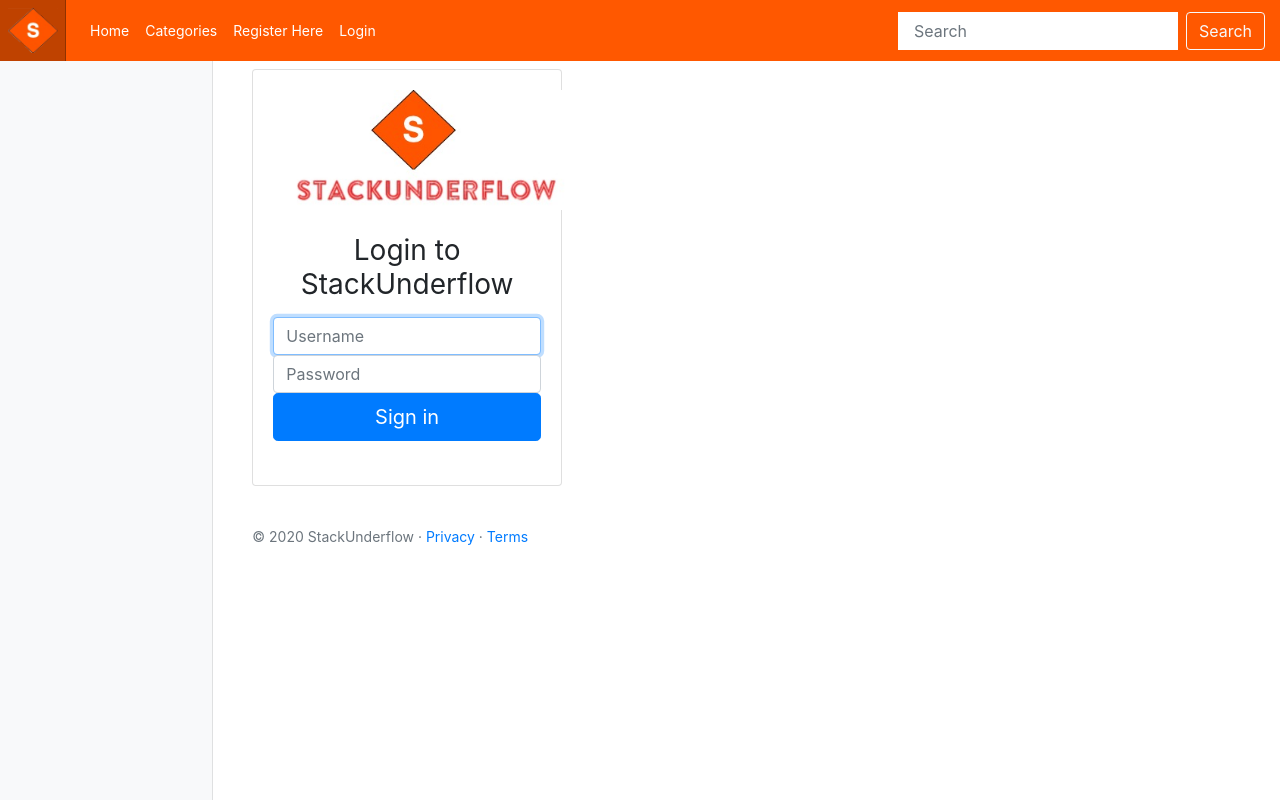
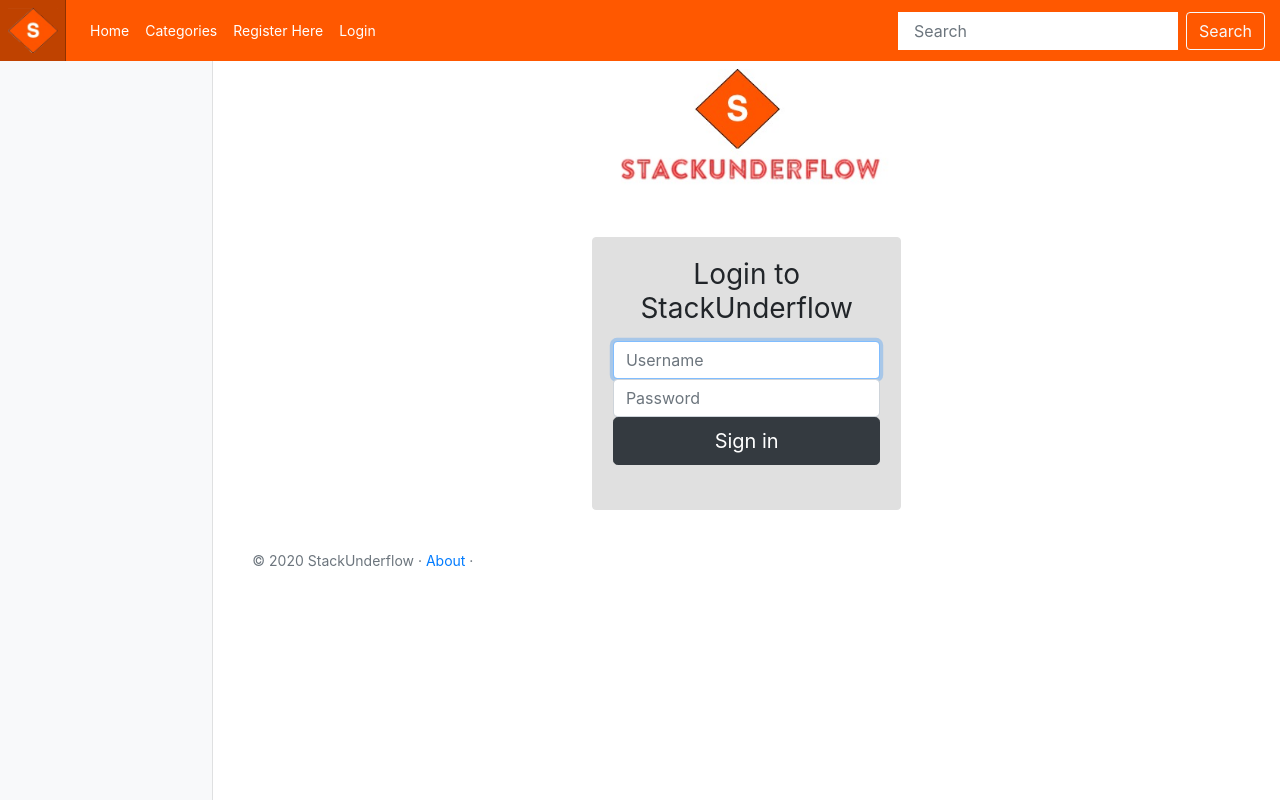
Before and after one commit to wad2Project/group_project, a Django app: template templates/registration/login.html in a window 1280 px wide. Run offline with Django 3.2, Linux system fonts and the light colour scheme; the template is opened without the code that fills it, so the values that code supplies are empty; some libraries are stand-ins or nearby versions.

Commit message:
some cosmetic changes

```diff
--- a/templates/registration/login.html
+++ b/templates/registration/login.html
@@ -6,15 +6,16 @@ Login
 {% endblock %}
 
 {% block body_block %}
-
+<div class="text-center mb-4">
+    <img class="mb-4" src="{% static 'images/logo.jpg' %}" alt="" width="300" height="120">
+</div>
 <div class="container">
-    <div class="row">
+    <div class="row justify-content-md-center">
         <div class="col-md-4">
-            <div class="card mb-4">
+            <div class="card mb-4" style="background-color: #e0e0e0; border-color: #e0e0e0;">
                 <div class="card-body">
                     <div class="form-label-group">
                         <div class="text-center mb-4">
-                            <img class="mb-4" src="{% static 'images/logo.jpg' %}" alt="" width="300" height="120">
                             <h1 class="h3 mb-3 font-weight-normal">Login to StackUnderflow</h1>
                             <form class="form-signin" role="form" method="post" action=".">
                                 {% csrf_token %}
@@ -22,8 +23,7 @@ Login
                                 <input type="text" name="username" id="id_username" class="form-control" placeholder="Username" required autofocus>
                                 <label for="inputPassword" class="sr-only">Password</label>
                                 <input type="password" name="password" id="id_password" class="form-control" placeholder="Password" required>
-                                <button class="btn btn-lg btn-primary btn-block" type="submit" value="Submit">Sign in
-                                </button>
+                                <button class="btn btn-lg btn-dark btn-block" type="submit" value="Submit">Sign in</button>
                             </form>
                         </div>
                     </div>
--- a/templates/stack_underflow/base.html
+++ b/templates/stack_underflow/base.html
@@ -6,11 +6,13 @@
     <meta charset="utf-8">
     <meta name="viewport" content="width=device-width, initial-scale=1, shrink-to-fit=no">
     <title>
-        {% block title_block %}Welcome to StackUnderflow{% endblock %}
+        {% block title_block %}
+        Welcome to StackUnderflow
+        {% endblock %}
     </title>
 
     <!-- Bootstrap core CSS -->
-    <link href="{% static 'css/bootstrap.min.css' %}" rel="stylesheet" >
+    <link href="{% static 'css/bootstrap.min.css' %}" rel="stylesheet">
 
     <!-- CSS Styles for templates -->
     <link href="{% static 'css/stack_underflow.css' %}" rel="stylesheet">
@@ -19,21 +21,29 @@
 <body>
 <header>
     <nav class="navbar navbar-expand-md navbar-dark fixed-top p-0" style="background-color: #ff5800;">
-                <a class="navbar-brand p-2" href="{% url 'stack_underflow:index' %}"><img src="{% static 'images/logo1.png' %}" width="50" height=""50"></a>
-                <button class="navbar-toggler" type="button" data-toggle="collapse" data-target="#navbarCollapse" aria-controls="navbarCollapse" aria-expanded="false" aria-label="Toggle navigation">
+        <a class="navbar-brand p-2" href="{% url 'stack_underflow:index' %}"><img src="{% static 'images/logo1.png' %}"
+                                                                                  width="50" height="" 50"></a>
+        <button class="navbar-toggler" type="button" data-toggle="collapse" data-target="#navbarCollapse"
+                aria-controls="navbarCollapse" aria-expanded="false" aria-label="Toggle navigation">
             <span class="navbar-toggler-icon"></span>
         </button>
 
         <div class="collapse navbar-collapse" id="navbarCollapse">
             <ul class="navbar-nav mr-auto">
                 <li class="nav-item"><a class="nav-link active" href="{% url 'stack_underflow:index' %}">Home</a></li>
-                        <li class="nav-item "><a class="nav-link active" href="{% url 'stack_underflow:categories' %}">Categories</a></li>
+                <li class="nav-item "><a class="nav-link active" href="{% url 'stack_underflow:categories' %}">Categories</a>
+                </li>
                 {% if user.is_authenticated %}
-                        <li class="nav-item"><a class="nav-link active" href="{% url 'auth_logout' %}?next={% url 'stack_underflow:index' %}">Logout</a></li>
-                        <li class="nav-item"><a class="nav-link active" href="{% url 'stack_underflow:index' %}">Add Category</a></li>
-                        <li class="nav-item"><a class="nav-link active" href="{% url 'stack_underflow:index' %}">Change Password</a></li>
+                <li class="nav-item"><a class="nav-link active"
+                                        href="{% url 'auth_logout' %}?next={% url 'stack_underflow:index' %}">Logout</a>
+                </li>
+                <li class="nav-item"><a class="nav-link active" href="{% url 'stack_underflow:index' %}">Add
+                    Category</a></li>
+                <li class="nav-item"><a class="nav-link active" href="{% url 'stack_underflow:index' %}">Change
+                    Password</a></li>
                 {% else %}
-                        <li class="nav-item"><a class="nav-link active" href="{% url 'registration_register' %}">Register Here</a></li>
+                <li class="nav-item"><a class="nav-link active" href="{% url 'registration_register' %}">Register
+                    Here</a></li>
                 <li class="nav-item "><a class="nav-link active" href="{% url 'auth_login' %}">Login</a></li>
                 {% endif %}
             </ul>
@@ -61,7 +71,7 @@
             <!-- FOOTER -->
             <footer class="footer mt-auto py-3">
                 <div class="container">
-                            <span class="text-muted"><a class=""float-left">&copy; 2020 StackUnderflow &middot; <a href="#">Privacy</a> &middot; <a href="#">Terms</a></span>
+                    <span class="text-muted"><a class="" float-left">&copy; 2020 StackUnderflow &middot; <a href="#">About</a> &middot;</span>
                 </div>
             </footer>
     </div>
--- a/templates/stack_underflow/index.html
+++ b/templates/stack_underflow/index.html
@@ -13,7 +13,7 @@
 <div class="container">
     <div class="row">
         <div class="col-md-6">
-            <div class="card mb-6">
+            <div class="card mb-6" style="background-color: #e0e0e0; border-color: #e0e0e0;">
                 <div class="card-body">
                     <h2>Most Popular Categories</h2>
                     <p class="card-text">
@@ -29,14 +29,14 @@
                     <strong>There are no categories present.</strong>
                     {% endif %}
                     </p>
-                    <a class="btn btn-primary" href="{% url 'stack_underflow:categories' %}" role="button">Show all Categories</a>
+                    <a class="btn btn-dark" href="{% url 'stack_underflow:categories' %}" role="button">Show all Categories</a>
                 </div>
             </div>
         </div>
 
 
         <div class="col-md-6">
-            <div class="card mb-6">
+            <div class="card mb-6" style="background-color: #e0e0e0; border-color: #e0e0e0;">
                 <div class="card-body">
                     <h2>Most Popular Threads</h2>
                     <p class="card-text">
```
Also changed, not shown: templates/registration/registration_form.html (+7 -6 lines), db.sqlite3. Lines whose indentation alone changed are shown as unchanged.
